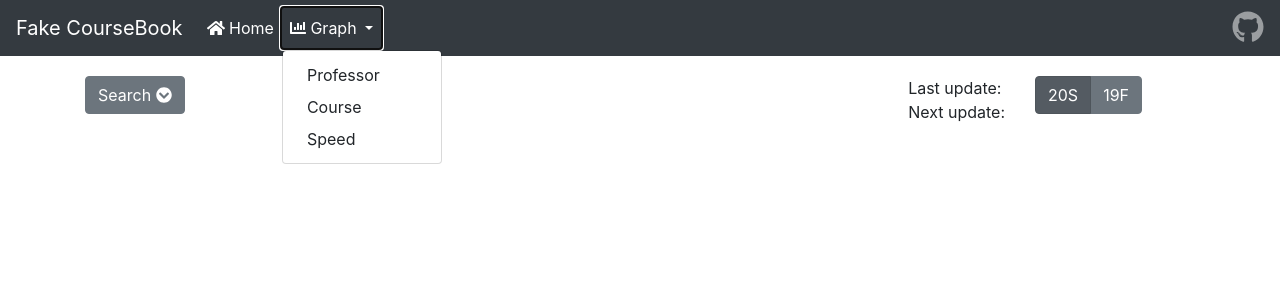
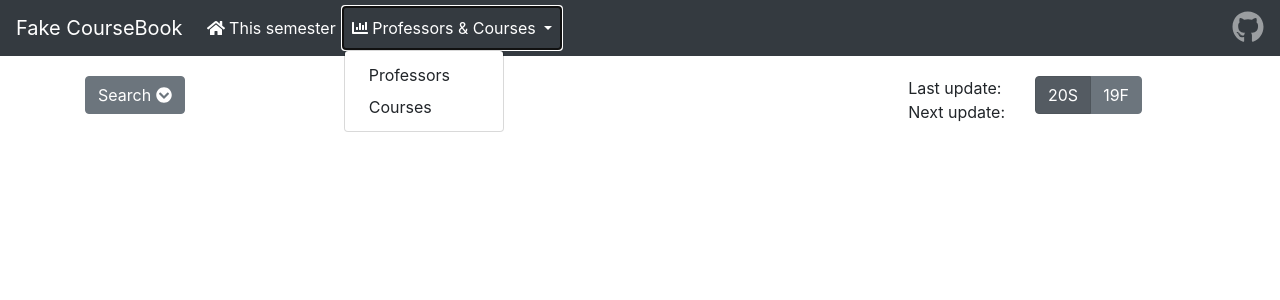
Before and after one commit to louieh/FakeCourseBook, a Flask app: page / in a window 1280 px wide, after a click on "Professors & Courses". Shown: the top 300 px of the page. Run offline with Flask 2, Linux system fonts and the light colour scheme; data that the repository does not hold is empty; some libraries are stand-ins or nearby versions.

Commit message:
change graph page to list which just list professors and courses

```diff
--- a/app/main/views.py
+++ b/app/main/views.py
@@ -78,6 +78,7 @@ def custom_search_fun(professor_name):
     resp_items = resp_json.get("items")
     res_link = None
 
+    # TODO 字符串匹配
     def name_in_something(something, name_list=professor_name.split(" ")):
         for name in name_list:
             if name.lower() in something:
@@ -241,67 +242,48 @@ def search():
                            data_update_time=data_update_time, data_update_next_time=data_update_next_time)
 
 
-@main.route('/graph/professor')
-@main.route('/graph/professor/<professor>')
-@main.route('/graph/course')
-@main.route('/graph/course/<coursesection>')
-@main.route('/graph/speed')
-@main.route('/graph/speed/<term_num>')
-def graph_pro(professor=None, coursesection=None, term_num=None):
-    if not professor and not coursesection and not term_num:
-        # TODO add global function to switch professor name to last name - first name or first name - last name
-        if "graph/professor" in request.url:
-            professor_dict_list = list(db.CourseForGraph.find({}, {"class_instructor": 1, "_id": 0}))
-            if not professor_dict_list:
-                return render_template("graph.html")
+def switch_name(name):  # switch name to last name - first name or first name - last name
+    if " " not in name:
+        return name
+    if ", " in name:
+        name_list = name.split(", ", 1)
+        return name_list[1] + " " + name_list[0]
+    else:
+        name_list = name.split(" ", 1)
+        if len(name_list) == 1:
+            return name_list[0]
+        else:
+            return name_list[1] + ", " + name_list[0]
 
-            def split_name(name):
-                name_list = name.split(" ", 1)
-                if len(name_list) == 1:
-                    return name_list[0]
-                else:
-                    return name_list[1] + ", " + name_list[0]
 
-            professor_set = set()
-            [professor_set.add(split_name(name)) for prof_dict in professor_dict_list for name in
-             prof_dict.get("class_instructor")
-             if "Staff" not in name]
-            professor_char_dict = defaultdict(list)
-            [professor_char_dict[name[0]].append(name) for name in professor_set]
-            professor_list_list = sorted([[k] + v for k, v in professor_char_dict.items()], key=lambda k: k[0])
-            return render_template("graph.html", professor_list_list=professor_list_list)
-        elif "graph/course" in request.url:
-            cou_set = set()
-            cou_dict_list_fin = []
-            cou_dict_list = list(
-                db.CourseForGraph.find({}, {"class_title": 1, "class_section": 1, "_id": 0}))
-            for eachcou_dict in cou_dict_list:
-                eachcou_dict["class_section"] = eachcou_dict.get("class_section").split(".")[0]
-                if eachcou_dict["class_section"] not in cou_set:
-                    cou_set.add(eachcou_dict["class_section"])
-                    cou_dict_list_fin.append(eachcou_dict)
-            return render_template("graph.html", cou_dict_list=cou_dict_list_fin)
-        elif "graph/speed" in request.url:
-            speed_dict_list = list(
-                db.CourseForSpeed.find({}, {"_id": 0, "class_day": 0, "class_start_time": 0, "update_data": 0}))
-            return render_template("graph.html", speed_dict_list=speed_dict_list)
+@main.route('/list/professor')
+@main.route('/list/course')
+def list_pro():
+    # TODO add global function to switch professor name to last name - first name or first name - last name
+    if "list/professor" in request.url:
+        professor_dict_list = list(db.CourseForGraph.find({}, {"class_instructor": 1, "_id": 0}))
+        if not professor_dict_list:
+            return render_template("prof_cour_list.html")
 
-    if term_num:
-        term, num = term_num.split("_")
-        speed_data_dict = get_speed_graph_data(class_term=term, class_number=num)
-        return render_template('graph.html', speed_data_dict=speed_data_dict)
-
-    if professor:
-        coursesection_list, professor_json = get_professor_graph_data(professor)
-        return render_template('graph.html',
-                               professor_name=professor,
-                               professor_json=professor_json)
-    if coursesection:
-        course_section, course_name, final_dict, professor_list = get_course_graph_data(coursesection)
-        return render_template('graph.html',
-                               course_section=course_section,
-                               course_name=course_name,
-                               course_json=final_dict)
+        professor_set = set()
+        [professor_set.add(switch_name(name)) for prof_dict in professor_dict_list for name in
+         prof_dict.get("class_instructor")
+         if "Staff" not in name]
+        professor_char_dict = defaultdict(list)
+        [professor_char_dict[name[0]].append(name) for name in professor_set]
+        professor_list_list = sorted([[k] + v for k, v in professor_char_dict.items()], key=lambda k: k[0])
+        return render_template("prof_cour_list.html", professor_list_list=professor_list_list)
+    elif "list/course" in request.url:
+        cou_set = set()
+        cou_dict_list_fin = []
+        cou_dict_list = list(
+            db.CourseForGraph.find({}, {"class_title": 1, "class_section": 1, "_id": 0}))
+        for eachcou_dict in cou_dict_list:
+            eachcou_dict["class_section"] = eachcou_dict.get("class_section").split(".")[0]
+            if eachcou_dict["class_section"] not in cou_set:
+                cou_set.add(eachcou_dict["class_section"])
+                cou_dict_list_fin.append(eachcou_dict)
+        return render_template("prof_cour_list.html", cou_dict_list=cou_dict_list_fin)
 
 
 def trans_utd(timestamp):
@@ -515,6 +497,8 @@ def course(coursesection=None, professor=None):
     elif professor:
         # TODO 增加课程名称
         # TODO professor link 404
+        if ", " in professor:
+            professor = switch_name(professor)
         coursesection_list, professor_json = get_professor_graph_data(professor)
         speed_data_dict = {each_section: get_speed_graph_data(class_section=each_section, class_instructor=professor)
                            for each_section in coursesection_list}
--- a/app/templates/base.html
+++ b/app/templates/base.html
@@ -58,20 +58,19 @@
     <div class="collapse navbar-collapse" id="navbarSupportedContent">
         <ul class="navbar-nav mr-auto">
             <li class="nav-item" id="nav-item-home">
-                <a class="nav-link" href="/"><i class="fas fa-home"></i> Home </a>
+                <a class="nav-link" href="/"><i class="fas fa-home"></i> This semester </a>
             </li>
 {#            <li class="nav-item" id="nav-item-comment">#}
 {#                <a class="nav-link" href="/comment"><i class="fas fa-comment"></i> Comment</a>#}
 {#            </li>#}
-            <li class="nav-item dropdown" id="nav-item-graph">
+            <li class="nav-item dropdown" id="nav-item-list">
                 <a class="nav-link dropdown-toggle" href="#" id="navbarDropdown" role="button" data-toggle="dropdown"
                    aria-haspopup="true" aria-expanded="false">
-                    <i class="fas fa-chart-bar"></i> Graph
+                    <i class="fas fa-chart-bar"></i> Professors & Courses
                 </a>
                 <div class="dropdown-menu" aria-labelledby="navbarDropdown">
-                    <a class="dropdown-item" href="/graph/professor">Professor</a>
-                    <a class="dropdown-item" href="/graph/course">Course</a>
-                    <a class="dropdown-item" href="/graph/speed">Speed</a>
+                    <a class="dropdown-item" href="/list/professor">Professors</a>
+                    <a class="dropdown-item" href="/list/course">Courses</a>
                 </div>
             </li>
             <!--
@@ -97,17 +96,17 @@
 
 
 <script>
-    if (self.location.href.indexOf("graph") != -1) {
-        document.getElementById("nav-item-graph").classList.add("active");
+    if (self.location.href.indexOf("list") != -1) {
+        document.getElementById("nav-item-list").classList.add("active");
         document.getElementById("nav-item-home").classList.remove("active");
         document.getElementById("nav-item-comment").classList.remove("active")
     } else if (self.location.href.indexOf("comment") != -1) {
         document.getElementById("nav-item-comment").classList.add("active");
         document.getElementById("nav-item-home").classList.remove("active");
-        document.getElementById("nav-item-graph").classList.remove("active")
+        document.getElementById("nav-item-list").classList.remove("active")
     } else {
         document.getElementById("nav-item-home").classList.add("active");
-        document.getElementById("nav-item-graph").classList.remove("active");
+        document.getElementById("nav-item-list").classList.remove("active");
         document.getElementById("nav-item-comment").classList.remove("active")
     }
 </script>
```
Also changed, not shown: app/templates/graph.html (deleted, +0 -169 lines), app/templates/prof_cour_list.html (added, +60 -0 lines).
